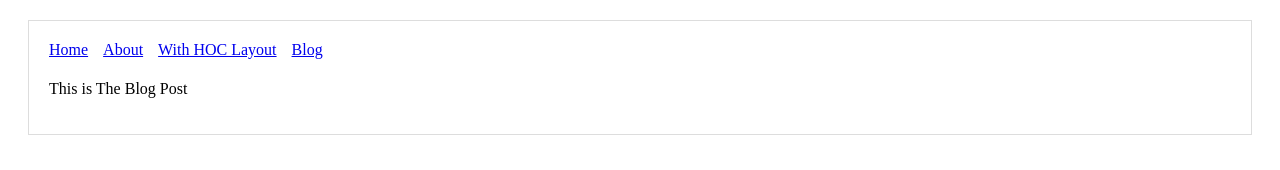
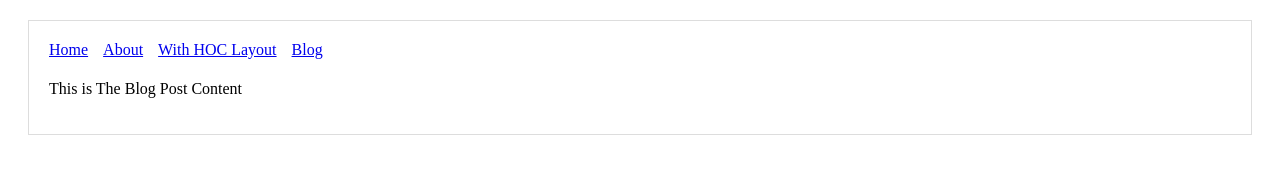
Before and after one commit to Thinkershine/NextJS-Checkout, a Next.js app: page /post in a window 1280 px wide. Shown: the top 170 px of the page. Built offline with nearby package versions, Linux system fonts and the light colour scheme.

Commit message:
Change Post Page

```diff
--- a/pages/post.js
+++ b/pages/post.js
@@ -1,14 +1,22 @@
 import Layout from '../components/layout';
 import {useRouter} from "next/router";
 
-export default function Post () {
-
+const Content = () => {
     const router = useRouter();
 
     return (
+        <>
+            <h1>{router.query.title}</h1>
+            <p>This is The Blog Post Content</p>
+        </>
+    );
+}
+
+export default function Post () {
+
+    return (
         <Layout>
-            <h1>{router.query.title}</h1>
-            <p>This is The Blog Post</p>
+            <Content />
         </Layout>
     );
 }
```
